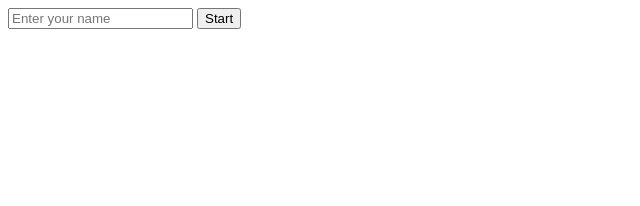
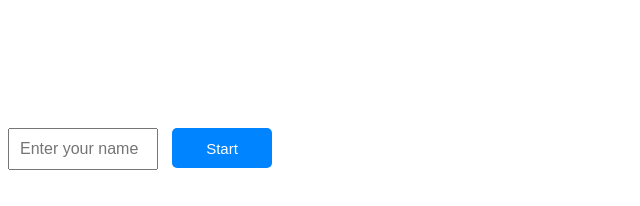
Before and after one commit to Dururas/denisjs, a plain HTML site: page index.html in a window 1280 px wide. Shown: the whole page, without its empty margins (0-640 px from the left). Drawn offline with Linux system fonts and the light colour scheme.

Commit message:
Update index.html

```diff
--- a/index.html
+++ b/index.html
@@ -16,3 +16,24 @@ let textField = document.getElementById('nameInput');
     }
 });
 </script>
+<style>
+   /* Style the button */
+        button {
+            background: #0084ff;
+            border: none;
+            border-radius: 5px;
+            font-size: 15px;
+            color: #fff;
+            width: 100px;
+            height: 40px;
+            margin-top: 120px; /* Space between input and button */
+            margin-left: 10px;
+       }
+
+        /* Style the input field */
+        input {
+            font-size: 16px;
+            padding: 10px;
+            width: 150px;
+       }
+</style>
```
